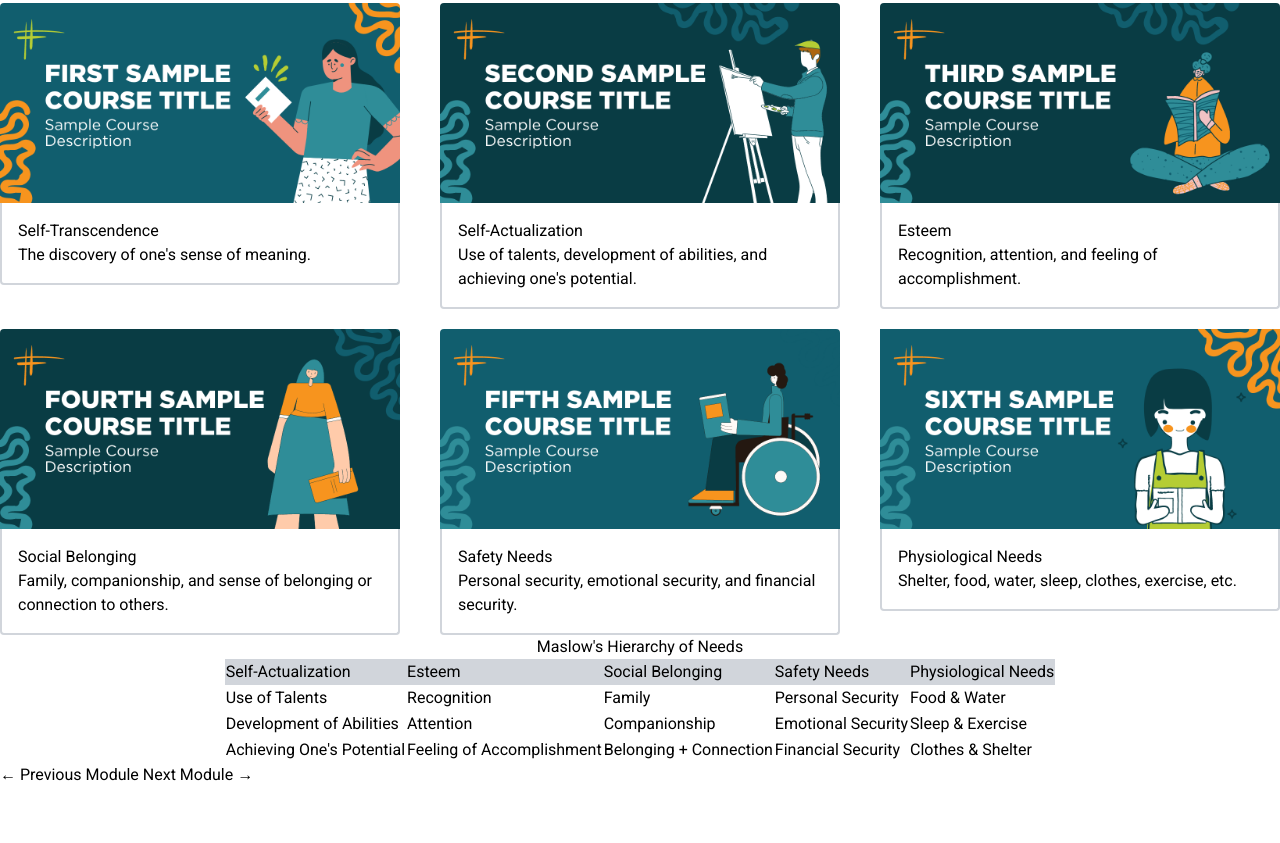
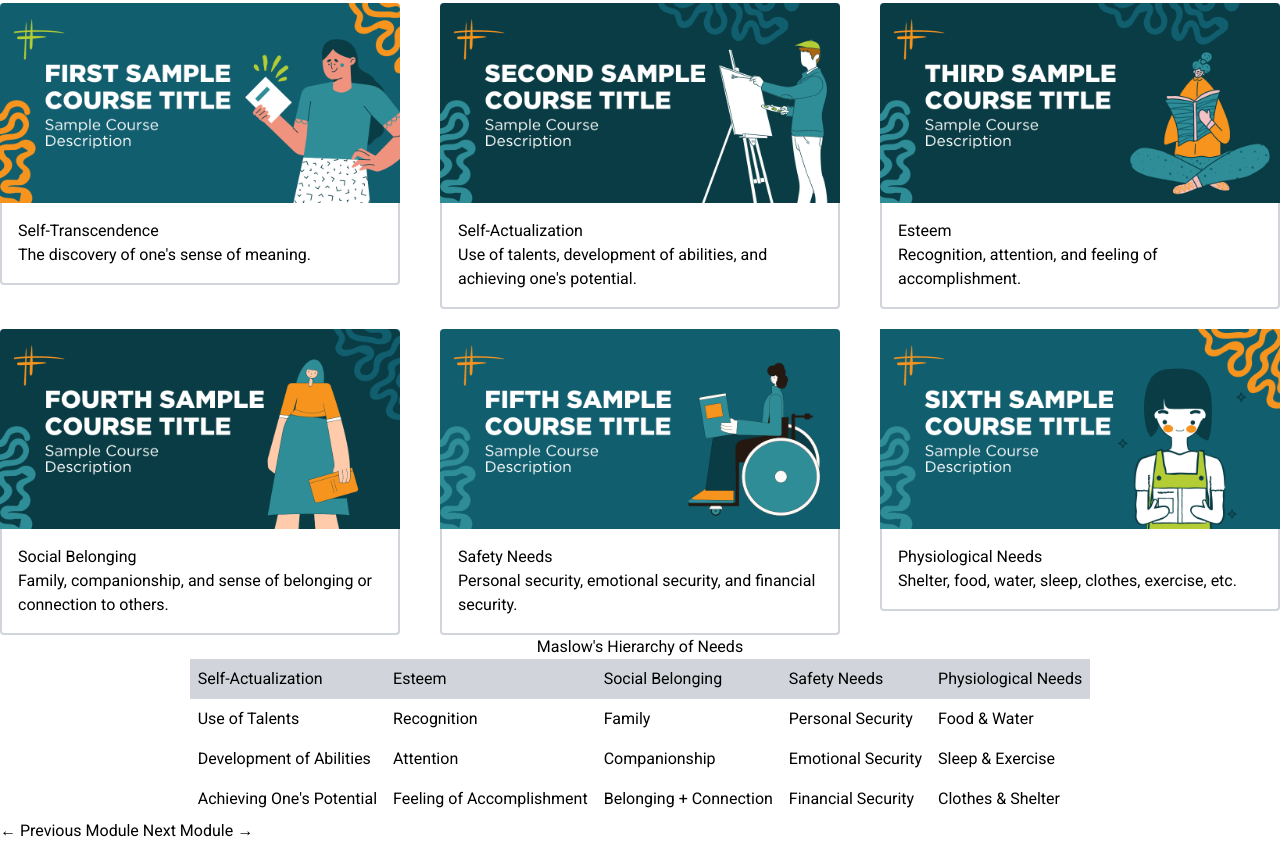
Before and after one commit to robroplol/michigan-virtual-preinterview, a website: page interview-project.html in a window 1280 px wide. Shown: the part 749-1592 px from the top of the page. Before the commit the page ends 1536 px from the top, so only its background shows below. Drawn offline with Linux system fonts and the light colour scheme; a web font is replaced by a local one.

Commit message:
more styling

```diff
--- a/interview-project.html
+++ b/interview-project.html
@@ -1,18 +1,20 @@
 <!DOCTYPE html>
-<html lang="en">
+<html lang="en" class="w-full overflow-x-hidden">
   <head>
     <meta name="viewport" content="width=device-width, initial-scale=1.0" />
     <title>Interview Project | Michigan Virtual</title>
     <link rel="stylesheet" href="dist/output.css" />
   </head>
-  <body class="font-body">
+  <body class="font-body w-full overflow-x-hidden">
     <header class="flex justify-center bg-teal-700 py-24 px-12">
       <div class="container mx-auto">
-        <h1 class="text-7xl text-white font-body font-extrabold mb-4 w-2/3">
+        <h1
+          class="text-7xl text-white text-center md:text-left font-body font-extrabold mb-4 md:w-2/3"
+        >
           Reaching Your Potential through Self-Advocacy
         </h1>
-        <hr class="border-4 border-green-500 w-20 mb-4" />
-        <p class="text-xl text-white font-body font-extralight w-1/2">
+        <hr class="border-4 border-green-500 w-20 mb-4 mx-auto md:mx-0" />
+        <p class="text-xl text-white font-body font-extralight md:w-1/2">
           Welcome to Reaching Your Potential through Self-Advocacy! In this
           course, you will understand how self-advocacy increases your
           self-awareness and learn strategies to build this skill for yourself
@@ -119,37 +121,37 @@
           </div>
         </div>
         <div class="flex justify-center">
-          <table>
+          <table class="table-fixed">
             <caption>
               Maslow's Hierarchy of Needs
             </caption>
             <tr class="bg-gray-300">
-              <td>Self-Actualization</td>
-              <td>Esteem</td>
-              <td>Social Belonging</td>
-              <td>Safety Needs</td>
-              <td>Physiological Needs</td>
+              <td class="p-2">Self-Actualization</td>
+              <td class="p-2">Esteem</td>
+              <td class="p-2">Social Belonging</td>
+              <td class="p-2">Safety Needs</td>
+              <td class="p-2">Physiological Needs</td>
             </tr>
             <tr>
-              <td>Use of Talents</td>
-              <td>Recognition</td>
-              <td>Family</td>
-              <td>Personal Security</td>
-              <td>Food & Water</td>
+              <td class="p-2">Use of Talents</td>
+              <td class="p-2">Recognition</td>
+              <td class="p-2">Family</td>
+              <td class="p-2">Personal Security</td>
+              <td class="p-2">Food & Water</td>
             </tr>
             <tr class="">
-              <td>Development of Abilities</td>
-              <td>Attention</td>
-              <td>Companionship</td>
-              <td>Emotional Security</td>
-              <td>Sleep & Exercise</td>
+              <td class="p-2">Development of Abilities</td>
+              <td class="p-2">Attention</td>
+              <td class="p-2">Companionship</td>
+              <td class="p-2">Emotional Security</td>
+              <td class="p-2">Sleep & Exercise</td>
             </tr>
             <tr>
-              <td>Achieving One's Potential</td>
-              <td>Feeling of Accomplishment</td>
-              <td>Belonging + Connection</td>
-              <td>Financial Security</td>
-              <td>Clothes & Shelter</td>
+              <td class="p-2">Achieving One's Potential</td>
+              <td class="p-2">Feeling of Accomplishment</td>
+              <td class="p-2">Belonging + Connection</td>
+              <td class="p-2">Financial Security</td>
+              <td class="p-2">Clothes & Shelter</td>
             </tr>
           </table>
         </div>
```
Also changed, not shown: dist/output.css.
